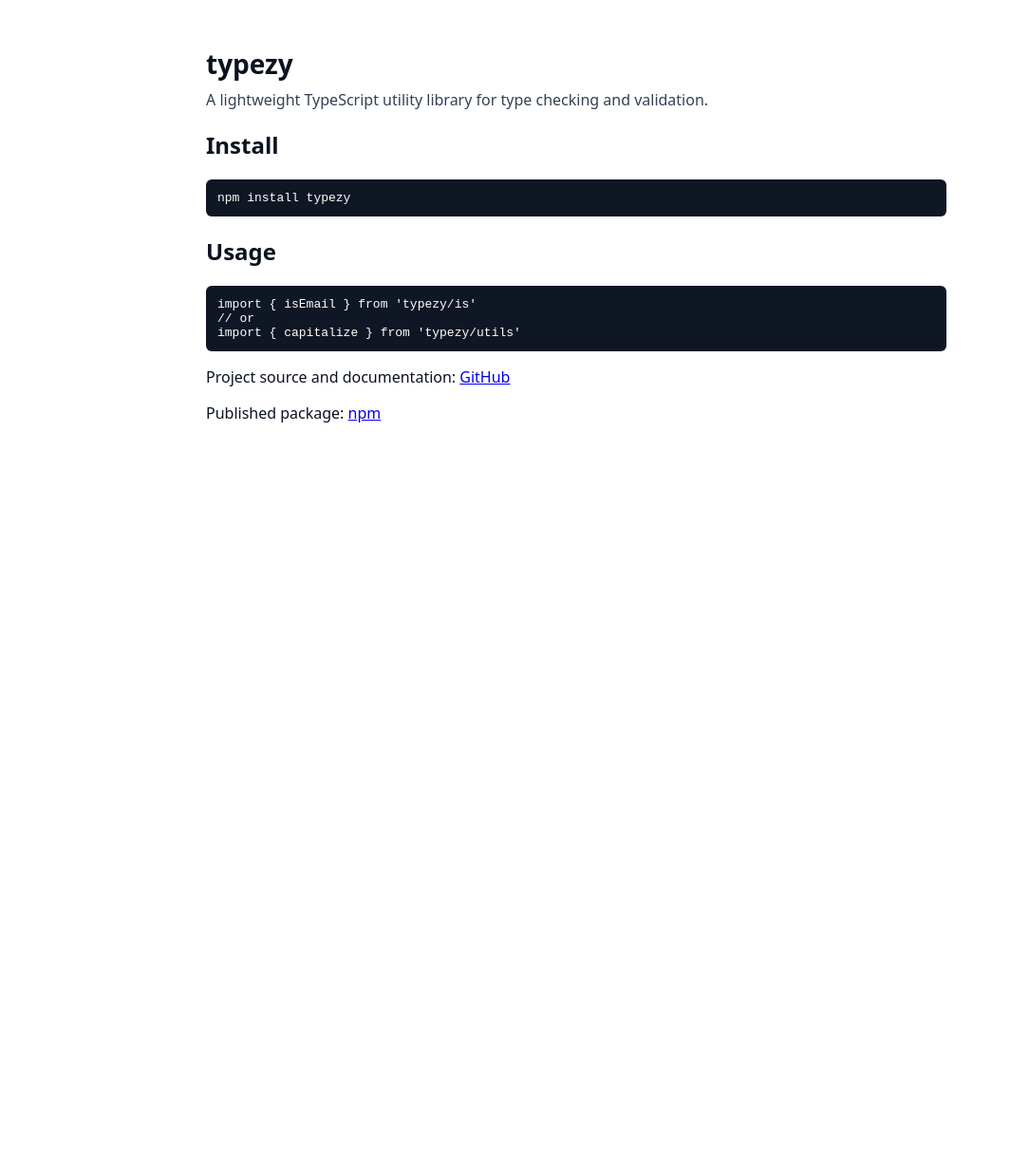
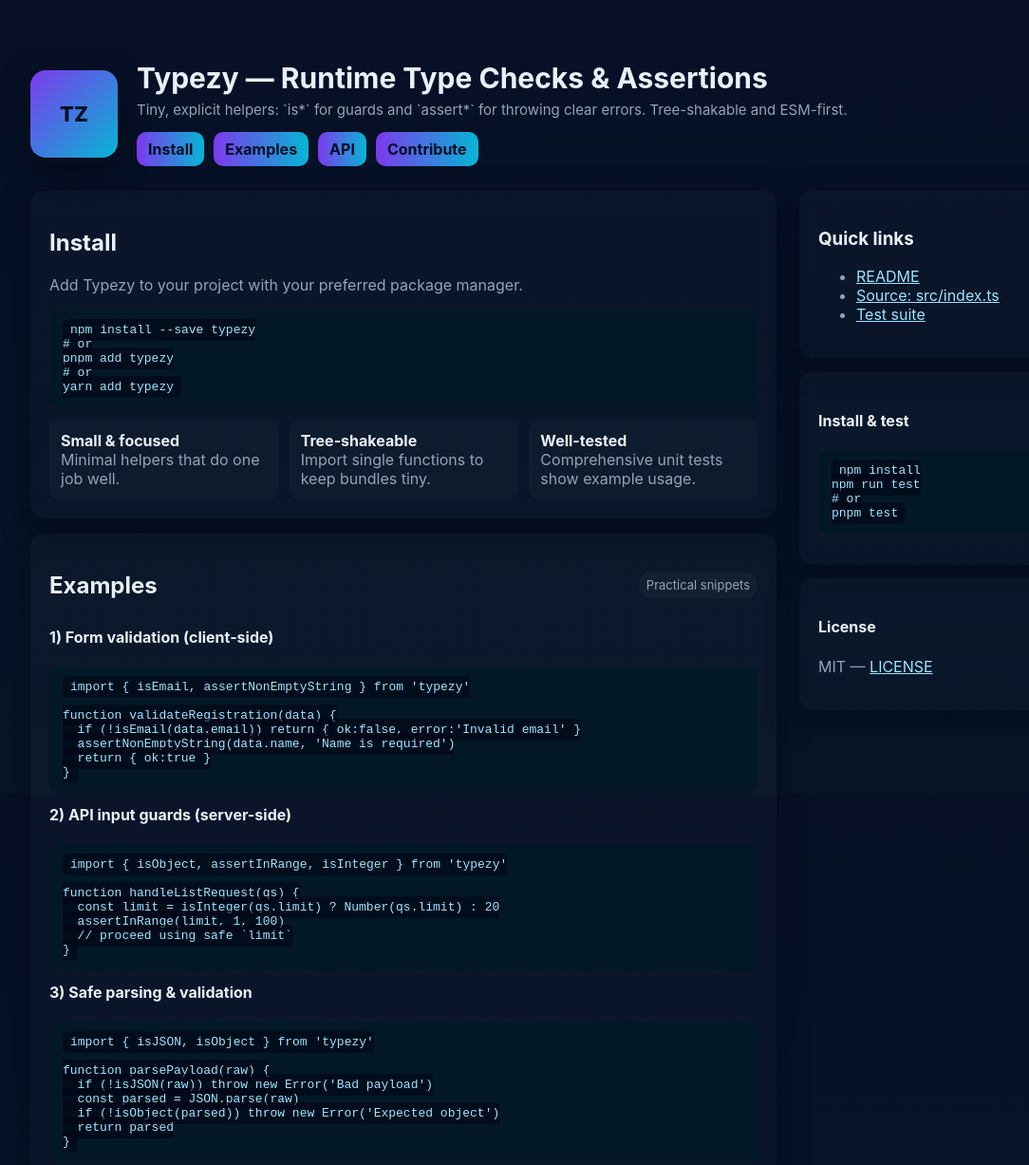
Before and after one commit to vishalgupta2k/typezy, a website: page docs/index.html in a window 1280 px wide. Shown: the top 1227 px of the page at 95% size, without its empty margins (33-1117 px from the left). Before the commit the page ends 800 px from the top, so only its background shows below. Drawn offline with Linux system fonts and the light colour scheme.

Commit message:
docs: improve docs  add polished index, guide, examples, and LinkedIn

```diff
--- a/docs/index.html
+++ b/docs/index.html
@@ -3,50 +3,164 @@
 <head>
   <meta charset="utf-8" />
   <meta name="viewport" content="width=device-width,initial-scale=1" />
-    <title>typezy — TypeScript validation utilities</title>
-    <meta name="description" content="typezy: A lightweight TypeScript utility library for type checking and validation." />
-    <link rel="canonical" href="https://vishalgupta2k.github.io/typezy/" />
-    <meta property="og:title" content="typezy — TypeScript validation utilities" />
-    <meta property="og:description" content="A lightweight TypeScript utility library for type checking and validation." />
-    <meta property="og:type" content="website" />
-    <meta name="twitter:card" content="summary" />
-    <meta name="twitter:site" content="@vishalgupta2k" />
-    <link rel="sitemap" type="application/xml" title="Sitemap" href="/sitemap.xml" />
+  <title>Typezy — Full Package Documentation</title>
+  <meta name="description" content="Typezy: runtime type checks and assertions for JavaScript and TypeScript." />
   <style>
-      body { font-family: system-ui, -apple-system, 'Segoe UI', Roboto, 'Helvetica Neue', Arial; max-width: 780px; margin: 48px auto; padding: 0 16px; color: #0b1220 }
-      header h1 { margin: 0 0 8px; font-size: 28px }
-      header p { margin: 0 0 20px; color: #334155 }
-      pre { background:#0f1724; color:#fff; padding:12px; border-radius:6px; overflow:auto }
+    :root{--bg:#071026;--card:#061423;--accent:#7c3aed;--teal:#06b6d4;--muted:#94a3b8}
+    html,body{height:100%;margin:0;font-family:Inter,system-ui,Segoe UI,Roboto,Arial;background:linear-gradient(180deg,var(--bg),#071527);color:#e7f0fb}
+    .wrap{max-width:1150px;margin:36px auto;padding:28px}
+    header{display:flex;gap:20px;align-items:center}
+    .logo{width:92px;height:92px;border-radius:16px;background:linear-gradient(135deg,var(--accent),var(--teal));display:flex;align-items:center;justify-content:center;font-weight:800;color:#041023;font-size:22px;box-shadow:0 10px 30px rgba(4,10,20,0.6)}
+    h1{margin:0;font-size:30px}
+    .lead{color:var(--muted);margin-top:6px;font-size:15px}
+    nav{margin-top:14px;display:flex;gap:10px;flex-wrap:wrap}
+    a.cta{background:linear-gradient(90deg,var(--accent),var(--teal));padding:8px 12px;border-radius:10px;color:#041023;text-decoration:none;font-weight:700}
+    .cols{display:grid;grid-template-columns:1fr 340px;gap:24px;margin-top:26px}
+    .card{background:linear-gradient(180deg,rgba(255,255,255,0.02),rgba(255,255,255,0.01));padding:20px;border-radius:14px;box-shadow:0 8px 30px rgba(2,6,23,0.6)}
+    .features{display:flex;gap:12px;flex-wrap:wrap;margin-top:12px}
+    .feature{flex:1;min-width:180px;padding:12px;border-radius:10px;background:rgba(255,255,255,0.02)}
+    pre{background:#021826;padding:14px;border-radius:10px;color:#cfeffd;overflow:auto}
+    code{background:rgba(2,6,23,0.6);padding:4px 8px;border-radius:6px;color:#9ae6ff}
+    .muted{color:var(--muted)}
+    table{width:100%;border-collapse:collapse;margin-top:8px}
+    td,th{padding:10px;border-bottom:1px solid rgba(255,255,255,0.03);text-align:left}
+    footer{margin-top:28px;color:var(--muted);font-size:13px;text-align:center}
+    .example-title{display:flex;justify-content:space-between;align-items:center}
+    .pill{background:rgba(255,255,255,0.03);padding:6px 8px;border-radius:999px;font-size:13px;color:var(--muted)}
+    @media(max-width:920px){.cols{grid-template-columns:1fr}}
   </style>
-    <script type="application/ld+json">
-    {
-      "@context": "https://schema.org",
-      "@type": "SoftwareSourceCode",
-      "name": "typezy",
-      "url": "https://github.com/vishalgupta2k/typezy",
-      "description": "A lightweight TypeScript utility library for type checking and validation",
-      "programmingLanguage": "TypeScript",
-      "license": "https://opensource.org/licenses/MIT",
-      "codeRepository": "https://github.com/vishalgupta2k/typezy",
-      "keywords": ["typescript","validation","is-string","is-number","assert"]
-    }
-    </script>
 </head>
 <body>
+  <div class="wrap">
     <header>
-      <h1>typezy</h1>
-      <p>A lightweight TypeScript utility library for type checking and validation.</p>
+      <div class="logo">TZ</div>
+      <div>
+        <h1>Typezy — Runtime Type Checks & Assertions</h1>
+        <div class="lead">Tiny, explicit helpers: `is*` for guards and `assert*` for throwing clear errors. Tree-shakable and ESM-first.</div>
+        <nav>
+          <a class="cta" href="#install">Install</a>
+          <a class="cta" href="#examples">Examples</a>
+          <a class="cta" href="#api">API</a>
+          <a class="cta" href="#contribute">Contribute</a>
+        </nav>
+      </div>
     </header>
 
-    <section>
+    <div class="cols">
+      <main>
+        <section class="card" id="install">
           <h2>Install</h2>
-      <pre>npm install typezy</pre>
-      <h2>Usage</h2>
-      <pre>import { isEmail } from 'typezy/is'
-// or
-import { capitalize } from 'typezy/utils'</pre>
-      <p>Project source and documentation: <a href="https://github.com/vishalgupta2k/typezy">GitHub</a></p>
-      <p>Published package: <a href="https://www.npmjs.com/package/typezy">npm</a></p>
+          <p class="muted">Add Typezy to your project with your preferred package manager.</p>
+          <pre><code>npm install --save typezy
+# or
+pnpm add typezy
+# or
+yarn add typezy</code></pre>
+
+          <div class="features">
+            <div class="feature">
+              <strong>Small & focused</strong>
+              <div class="muted">Minimal helpers that do one job well.</div>
+            </div>
+            <div class="feature">
+              <strong>Tree-shakeable</strong>
+              <div class="muted">Import single functions to keep bundles tiny.</div>
+            </div>
+            <div class="feature">
+              <strong>Well-tested</strong>
+              <div class="muted">Comprehensive unit tests show example usage.</div>
+            </div>
+          </div>
         </section>
+
+        <section class="card" id="examples" style="margin-top:16px">
+          <div class="example-title">
+            <h2>Examples</h2>
+            <div class="pill">Practical snippets</div>
+          </div>
+
+          <h4 style="margin-top:10px">1) Form validation (client-side)</h4>
+          <pre><code>import { isEmail, assertNonEmptyString } from 'typezy'
+
+function validateRegistration(data) {
+  if (!isEmail(data.email)) return { ok:false, error:'Invalid email' }
+  assertNonEmptyString(data.name, 'Name is required')
+  return { ok:true }
+}</code></pre>
+
+          <h4 style="margin-top:10px">2) API input guards (server-side)</h4>
+          <pre><code>import { isObject, assertInRange, isInteger } from 'typezy'
+
+function handleListRequest(qs) {
+  const limit = isInteger(qs.limit) ? Number(qs.limit) : 20
+  assertInRange(limit, 1, 100)
+  // proceed using safe `limit`
+}</code></pre>
+
+          <h4 style="margin-top:10px">3) Safe parsing & validation</h4>
+          <pre><code>import { isJSON, isObject } from 'typezy'
+
+function parsePayload(raw) {
+  if (!isJSON(raw)) throw new Error('Bad payload')
+  const parsed = JSON.parse(raw)
+  if (!isObject(parsed)) throw new Error('Expected object')
+  return parsed
+}</code></pre>
+
+          <h4 style="margin-top:10px">4) Tests: assert helpers</h4>
+          <pre><code>import { assertUUID, assertEmail } from 'typezy'
+
+test('user payload', ()=>{
+  assertUUID(user.id)
+  assertEmail(user.email)
+})</code></pre>
+        </section>
+
+        <section class="card" id="api" style="margin-top:16px">
+          <h2>API Highlights</h2>
+          <p class="muted">Common helpers — see code for the full list and exact semantics.</p>
+          <table>
+            <thead><tr><th>Function</th><th>Type</th><th>Notes</th></tr></thead>
+            <tbody>
+              <tr><td><strong>isString(v)</strong></td><td>Guard</td><td>True for string primitives</td></tr>
+              <tr><td><strong>isNumber(v)</strong></td><td>Guard</td><td>True for finite numbers</td></tr>
+              <tr><td><strong>isEmail(v)</strong></td><td>Validator</td><td>Lightweight RFC-like check</td></tr>
+              <tr><td><strong>isUUID(v)</strong></td><td>Validator</td><td>v4 UUID format</td></tr>
+              <tr><td><strong>assertString(v,msg?)</strong></td><td>Assertion</td><td>Throws TypeError on failure</td></tr>
+              <tr><td><strong>assertInRange(n,min,max)</strong></td><td>Assertion</td><td>Throws RangeError when out of bounds</td></tr>
+            </tbody>
+          </table>
+        </section>
+      </main>
+
+      <aside>
+        <div class="card">
+          <h3>Quick links</h3>
+          <ul class="muted">
+            <li><a href="../README.md" style="color:#9ae6ff">README</a></li>
+            <li><a href="../src/index.ts" style="color:#9ae6ff">Source: src/index.ts</a></li>
+            <li><a href="../test/" style="color:#9ae6ff">Test suite</a></li>
+          </ul>
+        </div>
+
+        <div class="card" style="margin-top:14px">
+          <h4>Install & test</h4>
+          <pre><code>npm install
+npm run test
+# or
+pnpm test</code></pre>
+        </div>
+
+        <div class="card" style="margin-top:14px">
+          <h4>License</h4>
+          <p class="muted">MIT — <a href="../LICENSE" style="color:#9ae6ff">LICENSE</a></p>
+        </div>
+      </aside>
+    </div>
+
+    <footer>
+      Built with care • Open issues or PRs on GitHub for improvements.
+    </footer>
+  </div>
 </body>
 </html>
```
Also changed, not shown: docs/guide.html (added, +102 -0 lines). Lines whose indentation alone changed are shown as unchanged.
